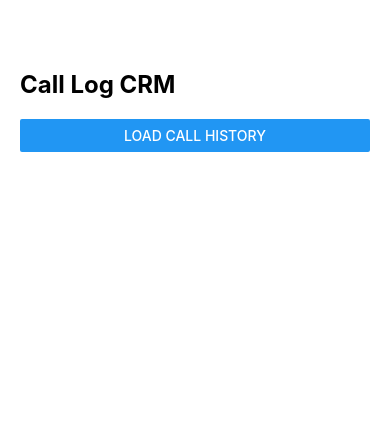
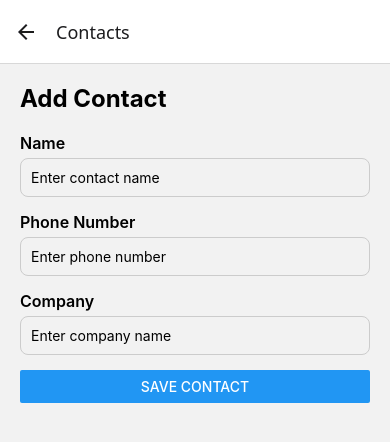
Before and after one commit to YYYashvi/call-log-crm, a React Native app: screen /Contacts in a window 390 px wide. Shown: the top 442 px of the page. Built offline with nearby package versions, Linux system fonts and the light colour scheme.

Commit message:
Add contact creation screen

```diff
--- a/App.tsx
+++ b/App.tsx
@@ -1,8 +1,8 @@
 import React from 'react';
-import CallHistoryList from './src/screens/CallHistory/CallHistoryList';
+import AppNavigator from './src/navigation/AppNavigator';
 
 function App() {
-  return <CallHistoryList />;
+  return <AppNavigator />;
 }
 
 export default App;
--- a/package.json
+++ b/package.json
@@ -11,10 +11,13 @@
   },
   "dependencies": {
     "@react-native/new-app-screen": "0.86.0",
+    "@react-navigation/native": "^7.3.4",
+    "@react-navigation/native-stack": "^7.17.6",
     "react": "19.2.3",
     "react-native": "0.86.0",
     "react-native-call-log": "^3.0.0",
-    "react-native-safe-area-context": "^5.5.2"
+    "react-native-safe-area-context": "^5.8.0",
+    "react-native-screens": "^4.25.2"
   },
   "devDependencies": {
     "@babel/core": "^7.25.2",
--- a/src/navigation/AppNavigator.tsx
+++ b/src/navigation/AppNavigator.tsx
@@ -0,0 +1,37 @@
+import React from 'react';
+import { NavigationContainer } from '@react-navigation/native';
+import { createNativeStackNavigator } from '@react-navigation/native-stack';
+
+import CallHistoryList from '../screens/CallHistory/CallHistoryList';
+import ContactList from '../screens/Contacts/ContactList';
+import AddContact from '../screens/Contacts/AddContact';
+
+const Stack = createNativeStackNavigator();
+
+const AppNavigator = () => {
+    return (
+        <NavigationContainer>
+            <Stack.Navigator>
+                <Stack.Screen
+                    name="CallHistory"
+                    component={CallHistoryList}
+                    options={{ title: 'Call History' }}
+                />
+
+                <Stack.Screen
+                    name="Contacts"
+                    component={ContactList}
+                    options={{ title: 'Contacts' }}
+                />
+
+                <Stack.Screen
+                    name="AddContact"
+                    component={AddContact}
+                    options={{ title: 'Add Contact' }}
+                />
+            </Stack.Navigator>
+        </NavigationContainer>
+    );
+};
+
+export default AppNavigator;
--- a/src/screens/CallHistory/CallHistoryList.tsx
+++ b/src/screens/CallHistory/CallHistoryList.tsx
@@ -11,7 +11,7 @@ import {
 import CallCard from '../../components/CallCard';
 import { getCallLogs } from '../../services/calling/callLogs';
 
-const CallHistoryList = () => {
+const CallHistoryList = ({ navigation }: any) => {
     const [calls, setCalls] = useState<any[]>([]);
 
     const loadCalls = async () => {
@@ -27,7 +27,17 @@ const CallHistoryList = () => {
         <View style={styles.container}>
             <Text style={styles.title}>Call Log CRM</Text>
 
-            <Button title="Load Call History" onPress={loadCalls} />
+            <Button
+                title="Go To Contacts"
+                onPress={() => navigation.navigate('Contacts')}
+            />
+
+            <View style={styles.spacing} />
+
+            <Button
+                title="Load Call History"
+                onPress={loadCalls}
+            />
 
             <FlatList
                 data={calls}
@@ -49,6 +59,9 @@ const styles = StyleSheet.create({
         fontWeight: 'bold',
         marginBottom: 20,
     },
+    spacing: {
+        height: 10,
+    },
 });
 
 export default CallHistoryList;
--- /dev/null
+++ b/src/screens/Contacts/AddContact.tsx
@@ -0,0 +1,76 @@
+import React, { useState } from 'react';
+import {
+  View,
+  Text,
+  TextInput,
+  Button,
+  StyleSheet,
+  Alert,
+} from 'react-native';
+
+const AddContact = () => {
+  const [name, setName] = useState('');
+  const [phone, setPhone] = useState('');
+  const [company, setCompany] = useState('');
+
+  const saveContact = () => {
+    Alert.alert(
+      'Contact Saved',
+      `Name: ${name}\nPhone: ${phone}\nCompany: ${company}`,
+    );
+  };
+
+  return (
+    <View style={styles.container}>
+      <Text style={styles.title}>Add Contact</Text>
+
+      <TextInput
+        style={styles.input}
+        placeholder="Name"
+        value={name}
+        onChangeText={setName}
+      />
+
+      <TextInput
+        style={styles.input}
+        placeholder="Phone"
+        value={phone}
+        onChangeText={setPhone}
+        keyboardType="phone-pad"
+      />
+
+      <TextInput
+        style={styles.input}
+        placeholder="Company"
+        value={company}
+        onChangeText={setCompany}
+      />
+
+      <Button
+        title="Save Contact"
+        onPress={saveContact}
+      />
+    </View>
+  );
+};
+
+const styles = StyleSheet.create({
+  container: {
+    flex: 1,
+    padding: 20,
+  },
+  title: {
+    fontSize: 24,
+    fontWeight: 'bold',
+    marginBottom: 20,
+  },
+  input: {
+    borderWidth: 1,
+    borderColor: '#ccc',
+    borderRadius: 8,
+    padding: 10,
+    marginBottom: 15,
+  },
+});
+
+export default AddContact;
--- /dev/null
+++ b/src/screens/Contacts/ContactList.tsx
@@ -0,0 +1,84 @@
+import React, { useState } from 'react';
+import {
+    View,
+    Text,
+    TextInput,
+    Button,
+    StyleSheet,
+    Alert,
+} from 'react-native';
+
+const AddContact = () => {
+    const [name, setName] = useState('');
+    const [phone, setPhone] = useState('');
+    const [company, setCompany] = useState('');
+
+    const saveContact = () => {
+        Alert.alert(
+            'Contact Saved',
+            `Name: ${name}\nPhone: ${phone}\nCompany: ${company}`,
+        );
+    };
+
+    return (
+        <View style={styles.container}>
+            <Text style={styles.title}>Add Contact</Text>
+
+            <Text style={styles.label}>Name</Text>
+            <TextInput
+                style={styles.input}
+                placeholder="Enter contact name"
+                value={name}
+                onChangeText={setName}
+            />
+
+            <Text style={styles.label}>Phone Number</Text>
+            <TextInput
+                style={styles.input}
+                placeholder="Enter phone number"
+                value={phone}
+                onChangeText={setPhone}
+                keyboardType="phone-pad"
+            />
+
+            <Text style={styles.label}>Company</Text>
+            <TextInput
+                style={styles.input}
+                placeholder="Enter company name"
+                value={company}
+                onChangeText={setCompany}
+            />
+
+            <Button
+                title="Save Contact"
+                onPress={saveContact}
+            />
+        </View>
+    );
+};
+
+const styles = StyleSheet.create({
+    container: {
+        flex: 1,
+        padding: 20,
+    },
+    title: {
+        fontSize: 24,
+        fontWeight: 'bold',
+        marginBottom: 20,
+    },
+    label: {
+        fontSize: 16,
+        fontWeight: '600',
+        marginBottom: 5,
+    },
+    input: {
+        borderWidth: 1,
+        borderColor: '#ccc',
+        borderRadius: 8,
+        padding: 10,
+        marginBottom: 15,
+    },
+});
+
+export default AddContact;
```
Also changed, not shown: 1 other file (tests, documents, lock files or other folders).
